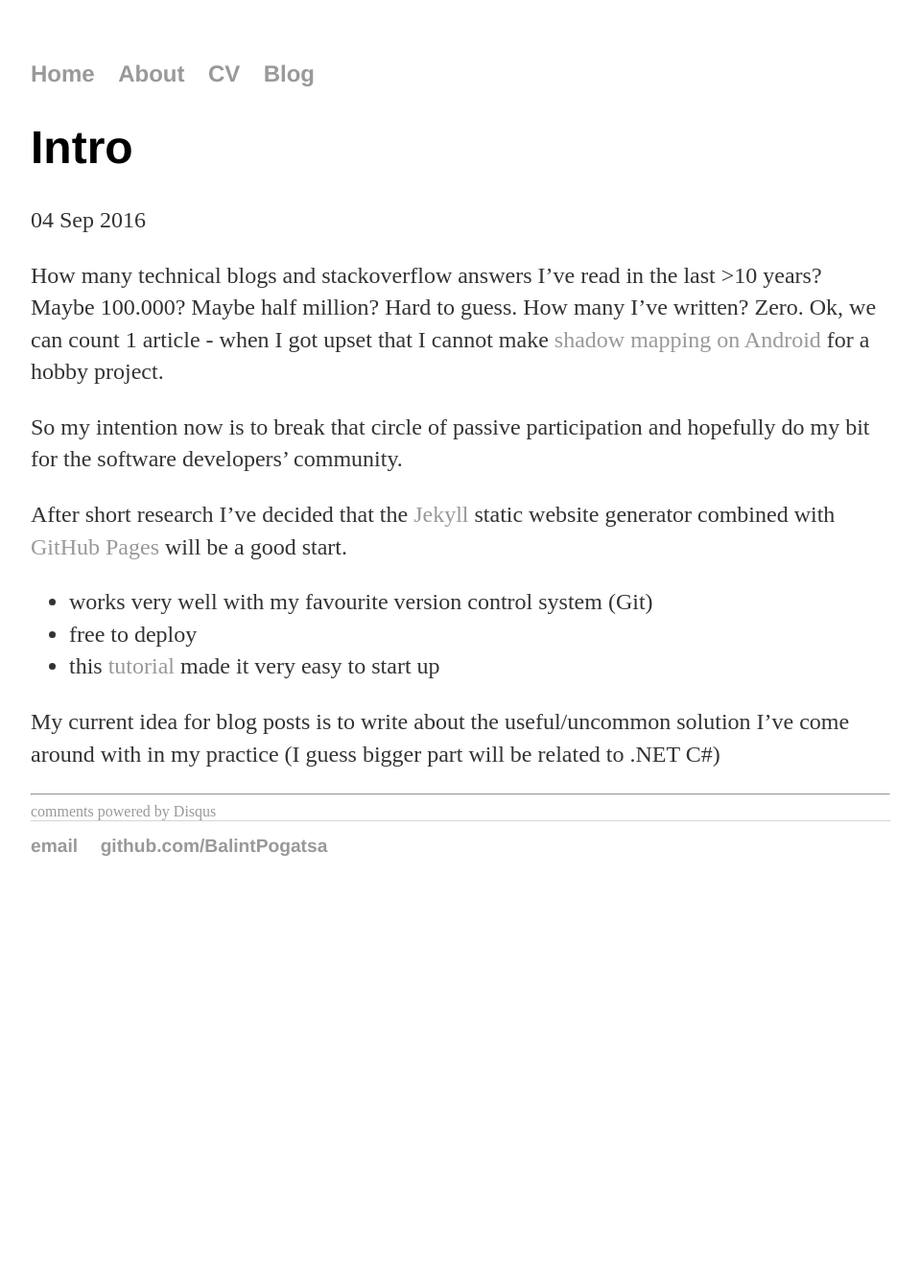
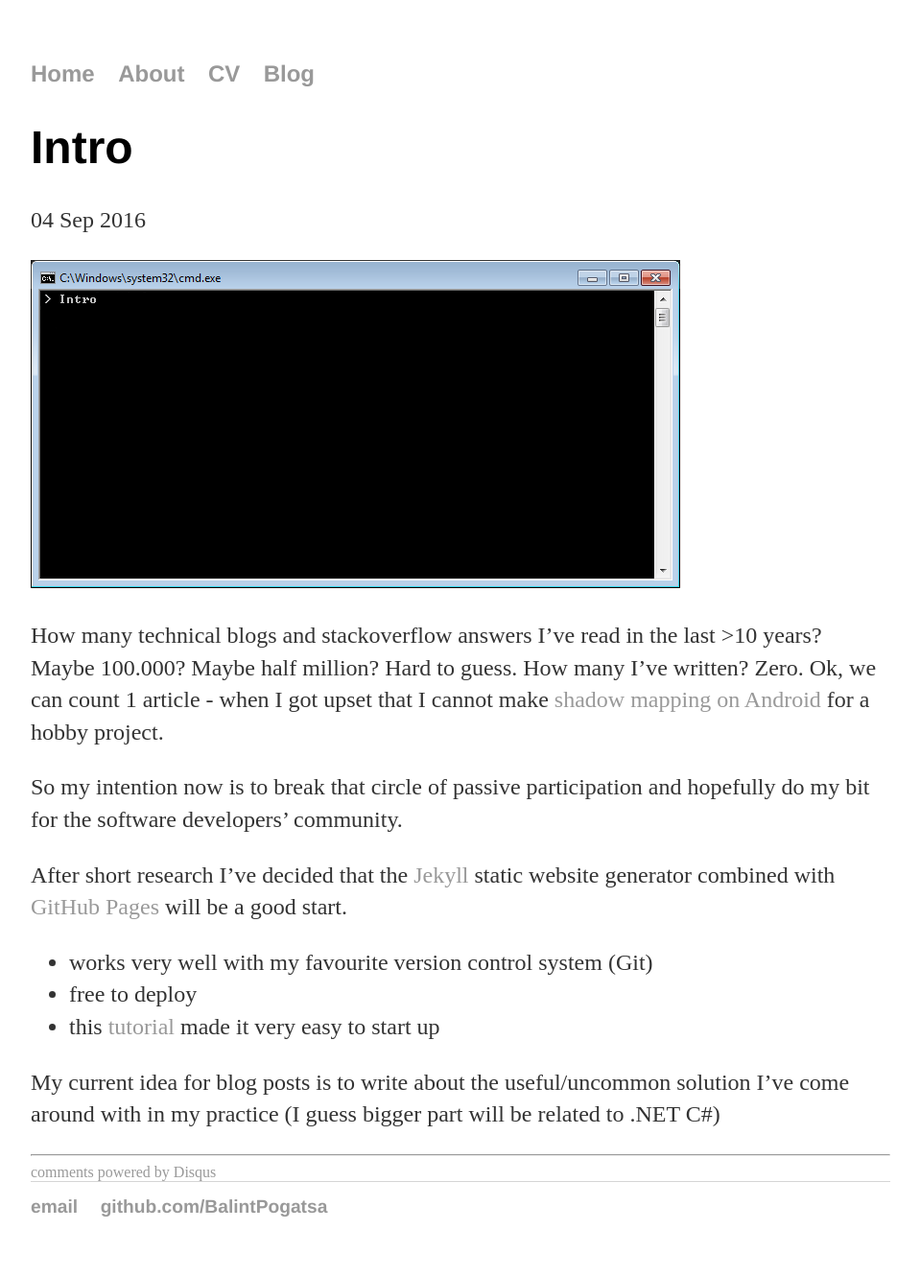
Before and after one commit to BalintPogatsa/BalintPogatsa.github.io, a Jekyll site: the page built from _posts/2016-09-04-intro.md, in a window 1280 px wide. Shown: the whole page at 96% size, without its empty margins (160-1119 px from the left). Built offline with Jekyll 4.4.1, drawn with Linux system fonts in a browser that asks for light colours; comment, search, counter and statistics services are not loaded; before the commit the page ends 956 px from its top, so only the background shows below that.

Commit message:
intro image

```diff
--- a/_posts/2016-09-04-intro.md
+++ b/_posts/2016-09-04-intro.md
@@ -3,6 +3,8 @@ layout: post
 title: Intro
 date: 2016-09-04
 ---
+
+![alt text](https://github.com/BalintPogatsa/BalintPogatsa.github.io/raw/master/img/Intro.png "Intro Prompt")
 
 How many technical blogs and stackoverflow answers I've read in the last >10 years?
 Maybe 100.000? Maybe half million? Hard to guess.
```
Also changed, not shown: img/Intro.png (added).
